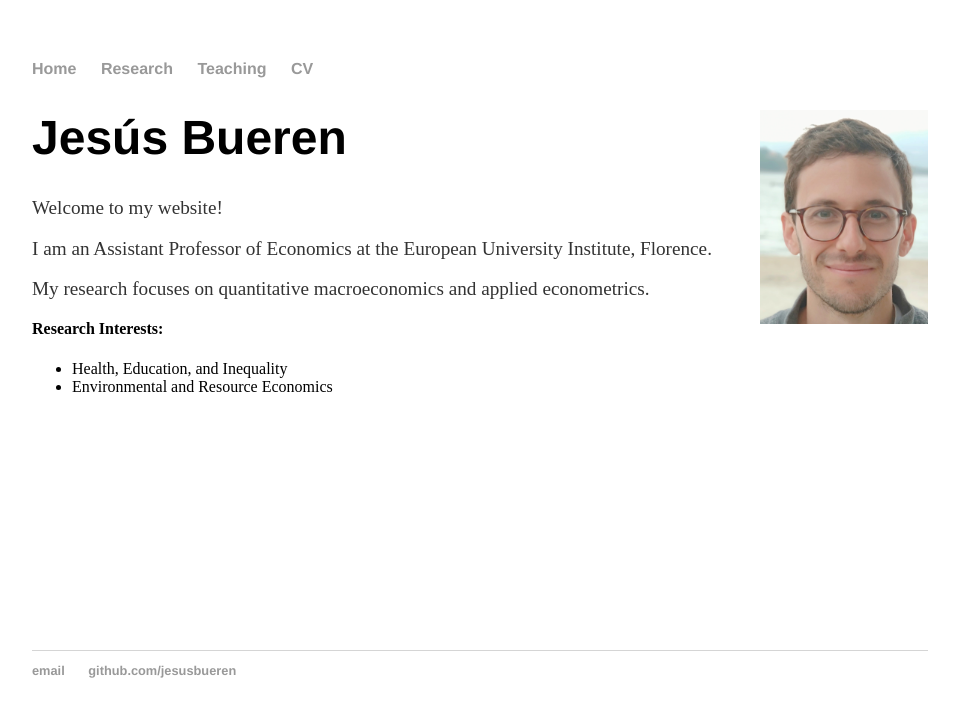
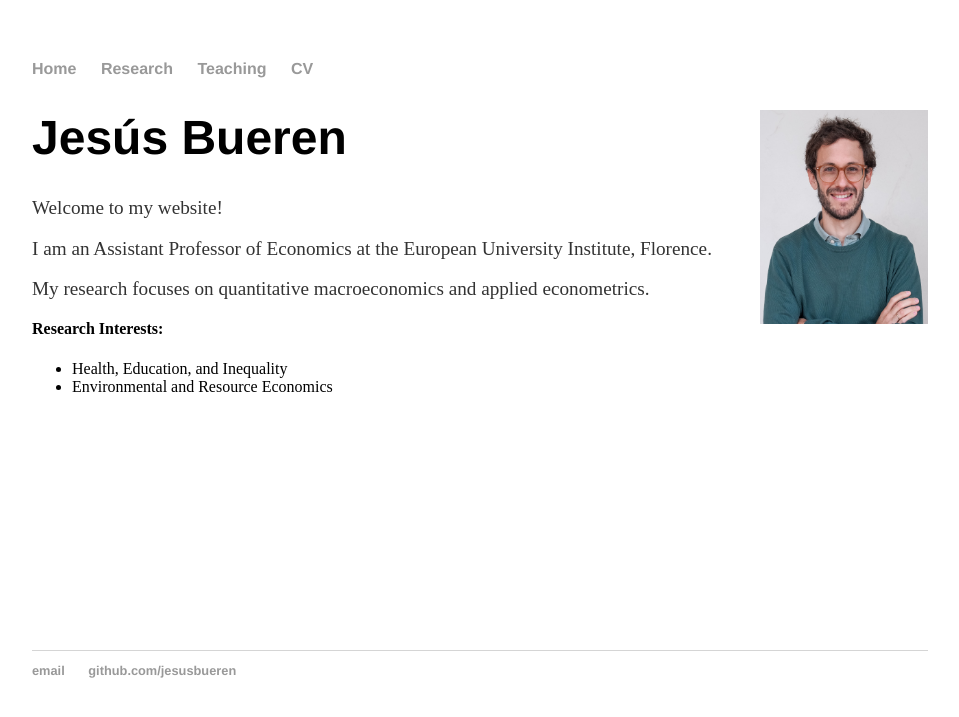
Before and after one commit to jesusbueren/jesusbueren.github.io, a Jekyll site: the page built from index.html, in a window 1280 px wide. Shown: the top 717 px of the page, without its empty margins (160-1119 px from the left). Built offline with Jekyll 4.4.1, drawn with Linux system fonts in a browser that asks for light colours.

Commit message:
Update index.html

```diff
--- a/index.html
+++ b/index.html
@@ -4,7 +4,7 @@
 ---
 <div class="blurb">
 
-	<h1><img src="img_github.jpg" alt="" style="float:right;width:168px;height:214px;">Jes&uacutes Bueren</h1>
+	<h1><img src="Jesus_Bueren_2024_2.jpg" alt="" style="float:right;width:168px;height:214px;">Jes&uacutes Bueren</h1>
 	<p>Welcome to my website!</p>
 	<p> I am an Assistant Professor of Economics at the European University Institute, Florence.</p>
 	<p>My research focuses on quantitative macroeconomics and applied econometrics.</p>
```
